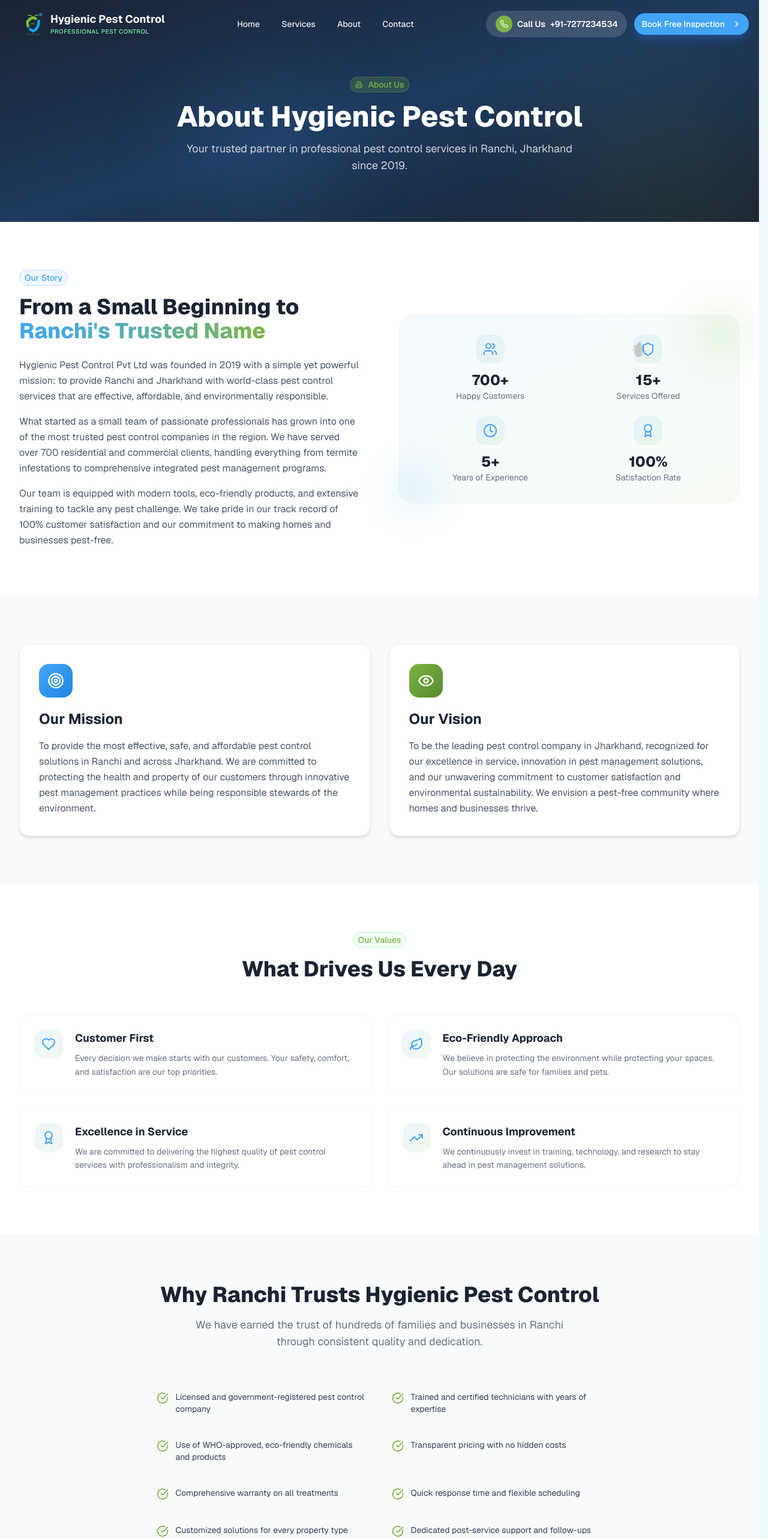
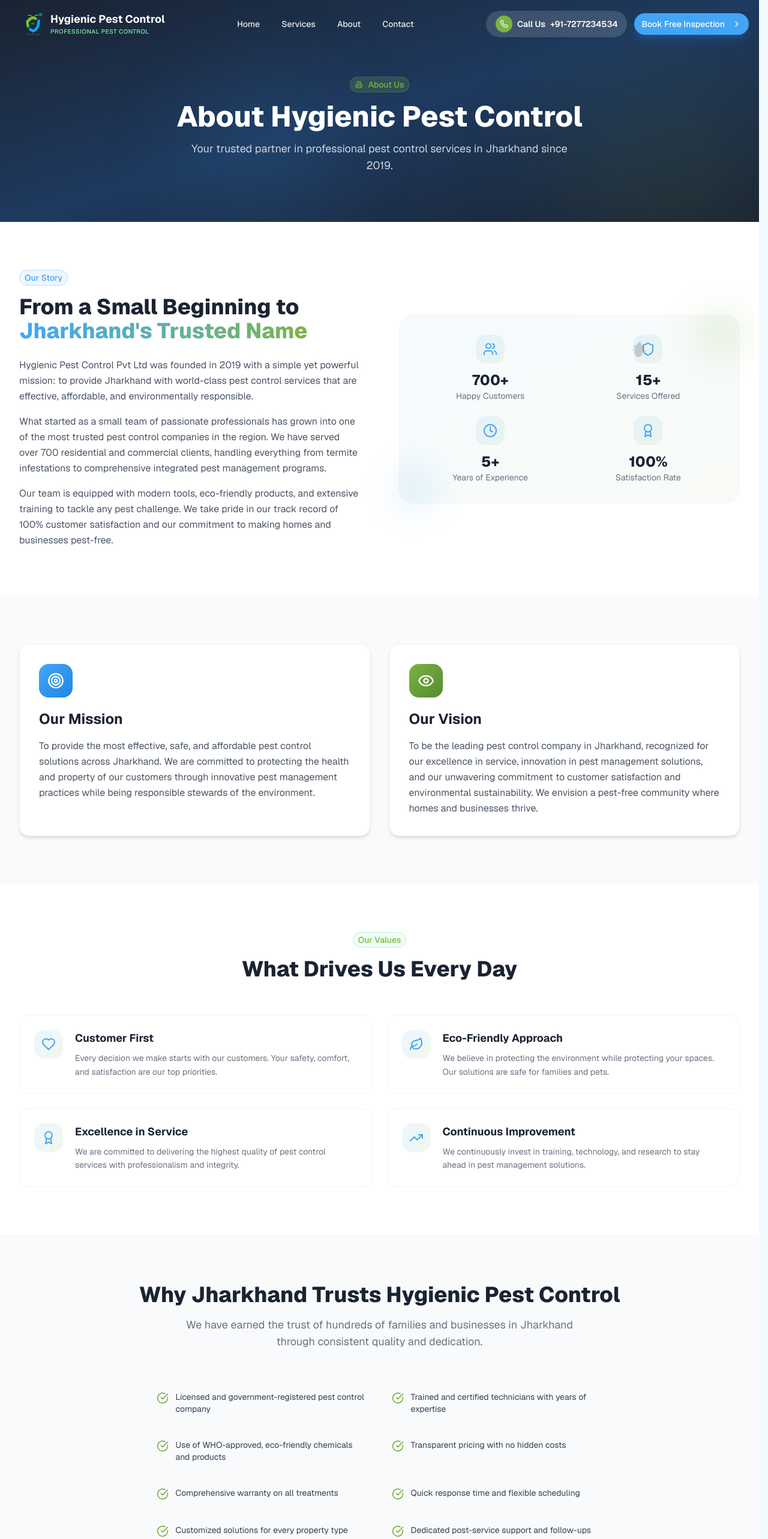
Before and after one commit to ritawiktiwari-maker/hpc, a Next.js app: page /about in a window 1280 px wide. Shown: the top 2566 px of the page at 60% size. Built offline with nearby package versions, Linux system fonts and the light colour scheme.

Commit message:
Replace Ranchi with Jharkhand in all taglines and marketing copy
Co-Authored-By: Claude Opus 4.6 (1M context) <noreply@anthropic.com>

```diff
--- a/app/(public)/about/page.tsx
+++ b/app/(public)/about/page.tsx
@@ -126,7 +126,7 @@ export default function AboutPage() {
           </h1>
           <p className="text-gray-300 text-lg max-w-2xl mx-auto animate-fade-in-up">
             Your trusted partner in professional pest control services in
-            Ranchi, Jharkhand since 2019.
+            Jharkhand since 2019.
           </p>
         </div>
       </section>
@@ -144,13 +144,13 @@ export default function AboutPage() {
                   From a Small Beginning to
                   <br />
                   <span className="text-transparent bg-clip-text bg-gradient-to-r from-[#42A5F5] to-[#7CB342]">
-                    Ranchi&apos;s Trusted Name
+                    Jharkhand&apos;s Trusted Name
                   </span>
                 </h2>
                 <div className="space-y-4 text-gray-600 leading-relaxed">
                   <p>
                     Hygienic Pest Control Pvt Ltd was founded in 2019 with a simple
-                    yet powerful mission: to provide Ranchi and Jharkhand with
+                    yet powerful mission: to provide Jharkhand with
                     world-class pest control services that are effective,
                     affordable, and environmentally responsible.
                   </p>
@@ -217,7 +217,7 @@ export default function AboutPage() {
                 </h3>
                 <p className="text-gray-600 leading-relaxed">
                   To provide the most effective, safe, and affordable pest
-                  control solutions in Ranchi and across Jharkhand. We are
+                  control solutions across Jharkhand. We are
                   committed to protecting the health and property of our
                   customers through innovative pest management practices while
                   being responsible stewards of the environment.
@@ -282,17 +282,17 @@ export default function AboutPage() {
         </div>
       </section>
 
-      {/* Why Ranchi Trusts HPC */}
+      {/* Why Jharkhand Trusts HPC */}
       <section className="py-12 sm:py-16 lg:py-20 bg-gray-50">
         <div className="max-w-7xl mx-auto px-4 sm:px-6 lg:px-8">
           <RevealDiv>
             <div className="text-center mb-10 sm:mb-14">
               <h2 className="text-2xl sm:text-3xl md:text-4xl font-extrabold text-[#1a2332] mb-4">
-                Why Ranchi Trusts Hygienic Pest Control
+                Why Jharkhand Trusts Hygienic Pest Control
               </h2>
               <p className="text-gray-500 max-w-2xl mx-auto text-lg">
                 We have earned the trust of hundreds of families and businesses
-                in Ranchi through consistent quality and dedication.
+                in Jharkhand through consistent quality and dedication.
               </p>
             </div>
           </RevealDiv>
--- a/app/(public)/layout.tsx
+++ b/app/(public)/layout.tsx
@@ -5,11 +5,11 @@ import { BugBlastEffect } from "@/components/website/bug-blast";
 
 export const metadata = {
   title: {
-    default: "Hygienic Pest Control Pvt Ltd | Professional Pest Control in Ranchi",
+    default: "Hygienic Pest Control Pvt Ltd | Professional Pest Control in Jharkhand",
     template: "%s | Hygienic Pest Control Pvt Ltd",
   },
   description:
-    "Professional pest control services in Ranchi, Jharkhand by Hygienic Pest Control Pvt Ltd. Termite treatment, mosquito control, rodent control and more. Call +91-7277234534.",
+    "Professional pest control services in Jharkhand by Hygienic Pest Control Pvt Ltd. Termite treatment, mosquito control, rodent control and more. Call +91-7277234534.",
   openGraph: {
     siteName: "Hygienic Pest Control Pvt Ltd",
     type: "website",
--- a/app/(public)/page.tsx
+++ b/app/(public)/page.tsx
@@ -239,7 +239,7 @@ export default function HomePage() {
             <div className="hero-fade hero-fade-1">
               <Badge className="bg-[#7CB342]/20 text-[#7CB342] border-[#7CB342]/30 mb-3 sm:mb-4 lg:mb-5 text-xs sm:text-sm px-3 sm:px-4 py-1 sm:py-1.5 rounded-full">
                 <Shield className="w-3 h-3 sm:w-3.5 sm:h-3.5 mr-1 sm:mr-1.5" />
-                Trusted Pest Control in Ranchi
+                Trusted Pest Control in Jharkhand
               </Badge>
             </div>
 
@@ -254,7 +254,7 @@ export default function HomePage() {
             </h1>
 
             <p className="text-sm sm:text-base md:text-lg lg:text-xl text-gray-300 mb-4 sm:mb-6 lg:mb-6 max-w-xl leading-relaxed hero-fade hero-fade-3">
-              Professional, eco-friendly pest control services in Ranchi,
+              Professional, eco-friendly pest control services in
               Jharkhand. We eliminate termites, cockroaches, mosquitoes, rodents
               and more with guaranteed results.
             </p>
@@ -314,7 +314,7 @@ export default function HomePage() {
               </h2>
               <p className="text-gray-500 max-w-2xl mx-auto text-base sm:text-lg">
                 Comprehensive pest control solutions for residential and
-                commercial properties across Ranchi.
+                commercial properties across Jharkhand.
               </p>
             </div>
           </Section>
@@ -403,7 +403,7 @@ export default function HomePage() {
                 Why Choose Hygienic Pest Control?
               </h2>
               <p className="text-gray-500 max-w-2xl mx-auto text-base sm:text-lg">
-                We are Ranchi&apos;s trusted pest control partner, delivering
+                We are Jharkhand&apos;s trusted pest control partner, delivering
                 excellence with every service.
               </p>
             </div>
@@ -448,7 +448,7 @@ export default function HomePage() {
                 What Our Customers Say
               </h2>
               <p className="text-gray-500 max-w-2xl mx-auto text-base sm:text-lg">
-                Hear from our satisfied customers across Ranchi and Jharkhand.
+                Hear from our satisfied customers across Jharkhand.
               </p>
             </div>
           </Section>
--- a/app/(public)/services/page.tsx
+++ b/app/(public)/services/page.tsx
@@ -109,7 +109,7 @@ export default function ServicesPage() {
           </h1>
           <p className="text-gray-300 text-lg max-w-2xl mx-auto animate-fade-in-up">
             Comprehensive pest management solutions for homes, offices, and
-            commercial spaces in Ranchi and across Jharkhand.
+            commercial spaces across Jharkhand.
           </p>
         </div>
       </section>
--- a/components/website/footer.tsx
+++ b/components/website/footer.tsx
@@ -51,7 +51,7 @@ export function Footer() {
               </div>
             </div>
             <p className="text-gray-400 text-sm leading-relaxed">
-              Professional pest control services in Ranchi, Jharkhand.
+              Professional pest control services in Jharkhand.
               Protecting homes and businesses since 2019 with eco-friendly and
               effective solutions.
             </p>
@@ -158,7 +158,7 @@ export function Footer() {
               rights reserved.
             </p>
             <p>
-              Serving Ranchi, Jharkhand with professional pest control since
+              Serving Jharkhand with professional pest control since
               2019.
             </p>
           </div>
```
